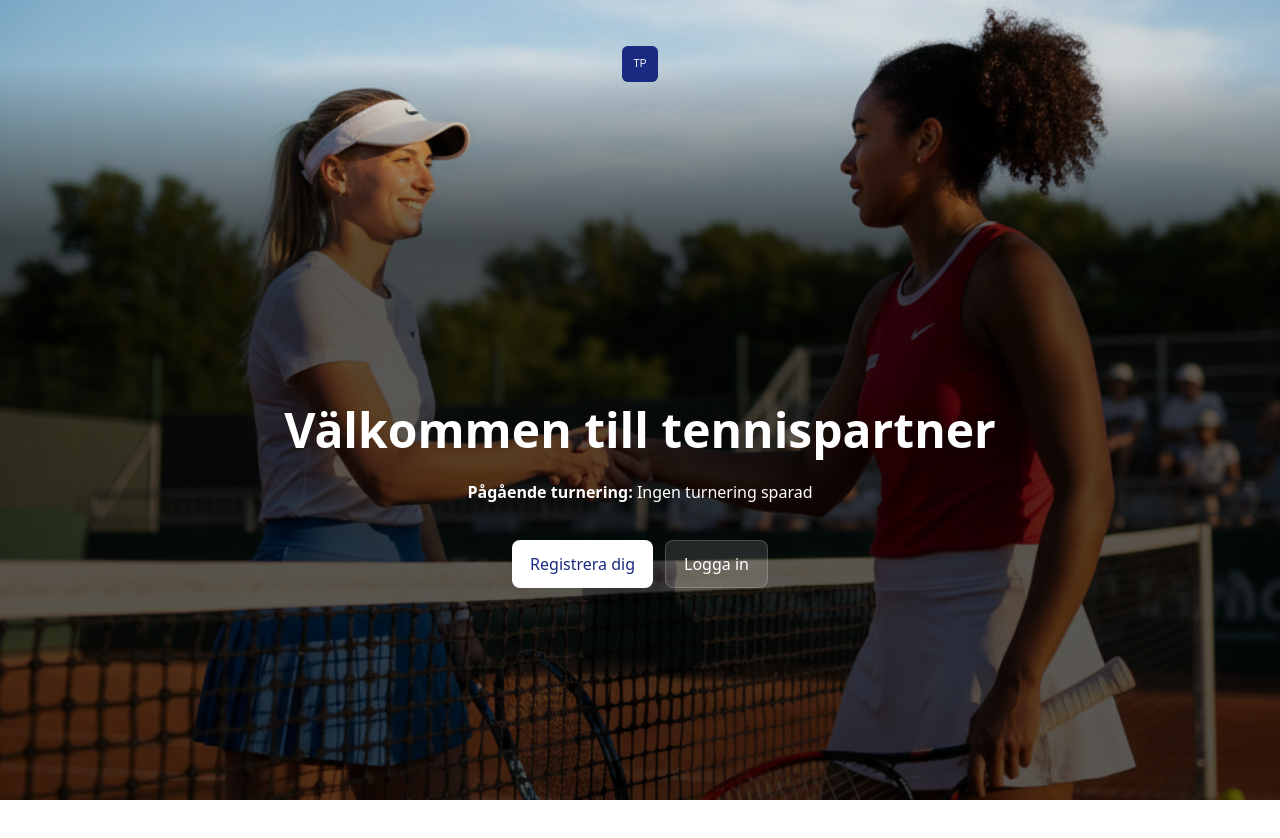
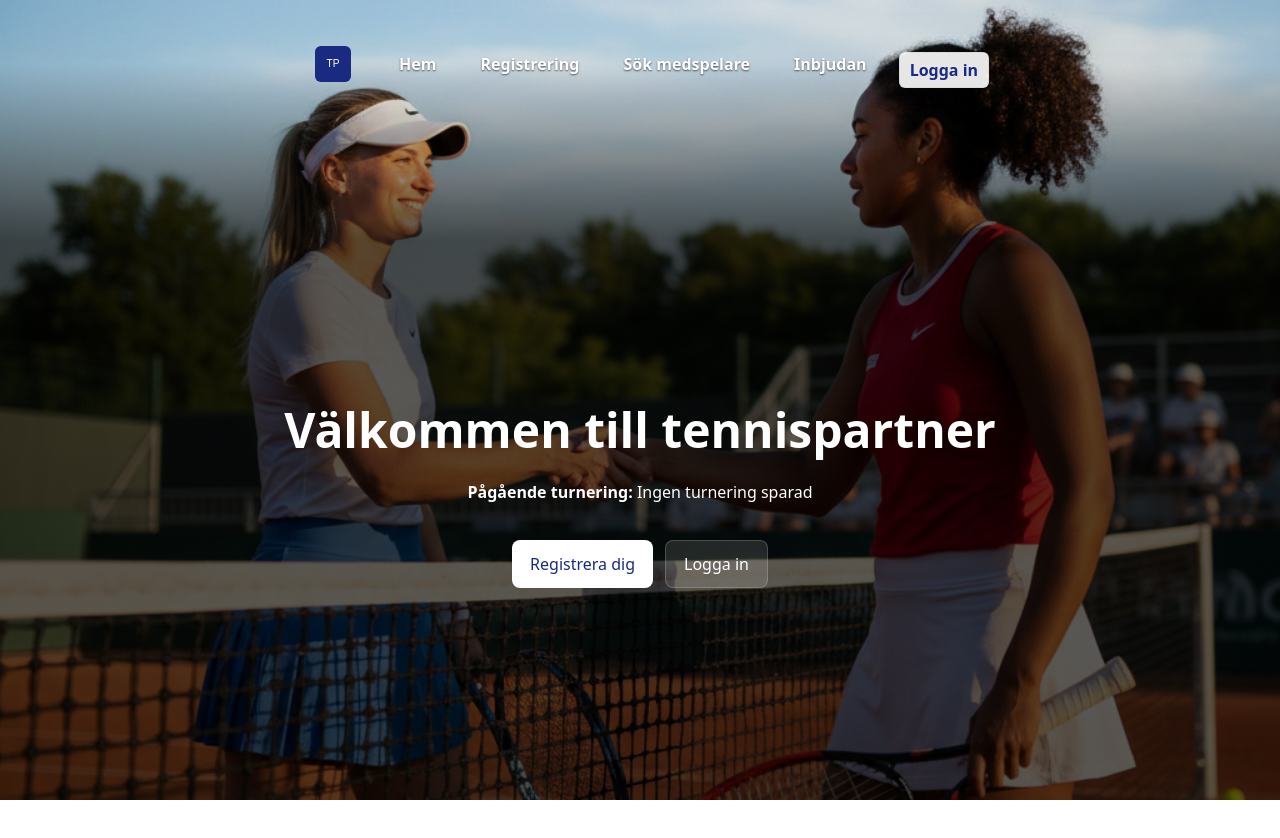
Before and after one commit to hleivav/tennis_partner, a React (Vite) app: page / in a window 1280 px wide. Shown: the top 838 px of the page. Built offline with nearby package versions, Linux system fonts and the light colour scheme; no server answers.

Commit message:
ny försök att fixa menyn

```diff
--- a/src/components/NavBar.jsx
+++ b/src/components/NavBar.jsx
@@ -65,10 +65,48 @@
     <header className="site-header">
       <div className="inner">
         <img src={logo} alt="TennisPartner" className="logo" />
+
+        {/* Desktop navigation - always visible on large screens */}
+        <nav className="site-nav desktop-nav" aria-label="Huvudnavigering">
+          <Link to="/">Hem</Link>
+          {user && user.role === 'SUPERADMIN' && (
+            <Link to="/admin">Admin</Link>
+          )}
+          {!user && (
+            <Link to="/register">Registrering</Link>
+          )}
+          <Link to="/search">Sök medspelare</Link>
+          <Link to="/invitations" style={{ position: 'relative', display: 'inline-block' }}>
+            Inbjudan
+            {user && hasNewInvitations && (
+              <span style={{
+                position: 'absolute',
+                top: -4,
+                right: -8,
+                width: 10,
+                height: 10,
+                background: '#e6b800',
+                borderRadius: '50%',
+                border: '2px solid #fff'
+              }} />
+            )}
+          </Link>
+          {user ? (
+            <>
+              <Link to="/profile">{user.name}</Link>
+              <button onClick={handleLogout} style={{ background: '#fff', color: '#1A2A80', border: '1px solid #ccc', borderRadius: 6, padding: '6px 12px', fontWeight: 600, cursor: 'pointer' }}>Logga ut</button>
+            </>
+          ) : (
+            <button className="login-button" onClick={() => { navigate('/'); setTimeout(() => window.dispatchEvent(new Event('open-login-modal')), 50); }}>Logga in</button>
+          )}
+        </nav>
+
+        {/* Hamburger button for mobile */}
         <button className="hamburger" aria-controls="main-nav" aria-expanded={open} onClick={() => setOpen((v) => !v)}>
           <svg width="24" height="24" viewBox="0 0 24 24" fill="none" xmlns="http://www.w3.org/2000/svg" style={{color:'currentColor'}}><path d="M3 6h18M3 12h18M3 18h18" stroke="currentColor" strokeWidth="2" strokeLinecap="round" strokeLinejoin="round"/></svg>
         </button>
-        {/* Overlay and menu only rendered when open */}
+
+        {/* Mobile menu - only rendered when open */}
         {open && (
           <>
             <div
@@ -84,7 +122,7 @@
               }}
               onClick={() => setOpen(false)}
             />
-            <nav id="main-nav" className="site-nav open" aria-label="Huvudnavigering" style={{zIndex: 1010, position: 'fixed', left: 0, right: 0, top: 64, margin: '0 auto', maxWidth: 320}}>
+            <nav id="main-nav" className="site-nav mobile-nav open" aria-label="Huvudnavigering" style={{zIndex: 1010, position: 'fixed', left: 0, right: 0, top: 64, margin: '0 auto', maxWidth: 320}}>
               <Link to="/" onClick={() => setOpen(false)}>Hem</Link>
               {user && user.role === 'SUPERADMIN' && (
                 <Link to="/admin" onClick={() => setOpen(false)}>Admin</Link>
--- a/src/styles/header.css
+++ b/src/styles/header.css
@@ -29,12 +29,35 @@
   align-items: center;
   margin: 0;
 }
-.site-nav { margin-left: 12px; display:flex; gap:12px; align-items:center; }
-.site-nav a { color: #fff; text-decoration: none; margin-right: 12px; font-weight: 600; text-shadow: 0 1px 2px rgba(0,0,0,0.6); display:inline-block; padding:6px 8px; border-radius:8px; transition: box-shadow 160ms, transform 120ms; }
+
+/* Desktop navigation */
+.site-nav.desktop-nav {
+  margin-left: auto;
+  display: flex;
+  gap: 12px;
+  align-items: center;
+}
+.site-nav.desktop-nav a {
+  color: #fff;
+  text-decoration: none;
+  font-weight: 600;
+  text-shadow: 0 1px 2px rgba(0,0,0,0.6);
+  display: inline-block;
+  padding: 6px 12px;
+  border-radius: 8px;
+  transition: box-shadow 160ms, transform 120ms;
+  white-space: nowrap;
+}
+
+/* Mobile navigation - hidden by default */
+.site-nav.mobile-nav {
+  display: none;
+}
+
 .hamburger { display: none; color: #fff; background: none; border: none; }
 
 /* Desktop hover: white frame effect */
-.site-nav a:hover, .site-nav a:focus {
+.site-nav.desktop-nav a:hover, .site-nav.desktop-nav a:focus {
   color: #fff;
   background: rgba(255,255,255,0.03);
   box-shadow: inset 0 0 0 2px rgba(255,255,255,0.95);
@@ -43,7 +66,7 @@
 
 /* On small screens the menu uses a light panel, use subtle dark hover */
 @media (max-width: 640px) {
-  .site-nav a:hover, .site-nav a:focus { background: rgba(0,0,0,0.06); box-shadow: none; transform:none; }
+  .site-nav.mobile-nav a:hover, .site-nav.mobile-nav a:focus { background: rgba(0,0,0,0.06); box-shadow: none; transform:none; }
 }
 .site-nav .login-button {
   background: rgba(255,255,255,0.9);
@@ -55,13 +78,47 @@
   font-weight:600;
 }
 .site-nav .login-button:hover { opacity: 0.95; }
-/* Ensure links are readable on small screens */
+
+/* Mobile styles - small screens */
 @media (max-width: 640px) {
-  .hamburger { background: none; border: none; padding: 8px; margin-left: auto; display: inline-flex; align-items:center; justify-content:center; cursor: pointer; }
-  .site-nav { position: absolute; right: 16px; top: var(--header-height); background: rgba(255,255,255,0.95); border-radius: 8px; padding: 12px; box-shadow: 0 6px 18px rgba(0,0,0,0.12); display: none; flex-direction: column; min-width: 200px; }
-  .site-nav a { display:block; padding: 12px 0; font-size: 16px; color: rgba(0,0,0,0.92); margin-right: 0; }
-  .site-nav.open { display: flex; }
-  .site-nav button { display:block; margin-top:8px; }
+  /* Hide desktop nav on mobile */
+  .site-nav.desktop-nav { display: none; }
+
+  /* Show hamburger on mobile */
+  .hamburger {
+    background: none;
+    border: none;
+    padding: 8px;
+    margin-left: auto;
+    display: inline-flex;
+    align-items: center;
+    justify-content: center;
+    cursor: pointer;
+  }
+
+  /* Mobile nav styles */
+  .site-nav.mobile-nav {
+    position: absolute;
+    right: 16px;
+    top: var(--header-height);
+    background: rgba(255,255,255,0.95);
+    border-radius: 8px;
+    padding: 12px;
+    box-shadow: 0 6px 18px rgba(0,0,0,0.12);
+    display: none;
+    flex-direction: column;
+    min-width: 200px;
+  }
+  .site-nav.mobile-nav a {
+    display: block;
+    padding: 12px 0;
+    font-size: 16px;
+    color: rgba(0,0,0,0.92);
+    margin-right: 0;
+    text-shadow: none;
+  }
+  .site-nav.mobile-nav.open { display: flex; }
+  .site-nav.mobile-nav button { display: block; margin-top: 8px; }
   .site-header .inner { padding: 0 12px; }
   :root { --header-height: 56px; }
 }
```
